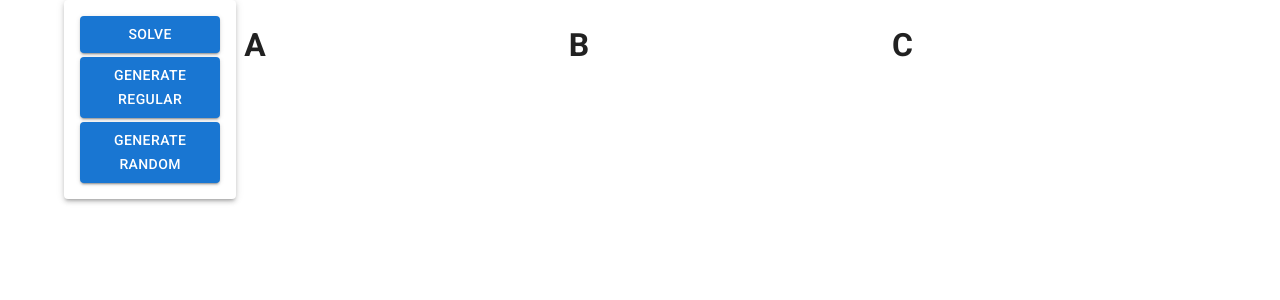
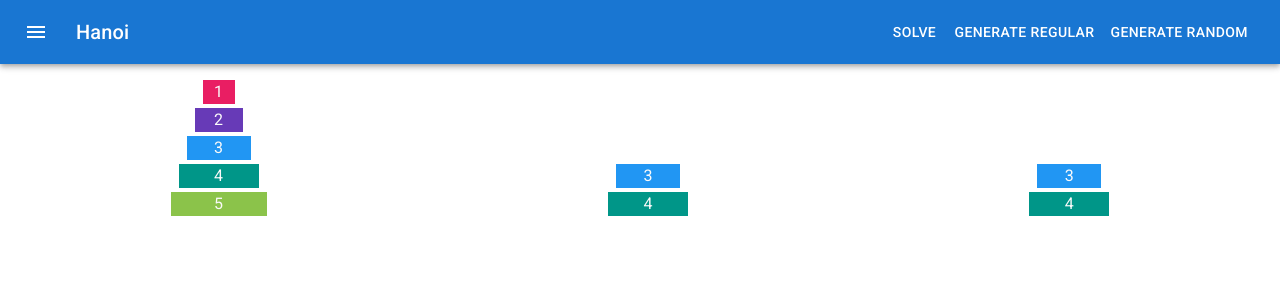
Before and after one commit to levhita/hanoi, a React (Create React App) app in the folder frontend/: page / in a window 1280 px wide. Shown: the top 300 px of the page. Built offline with nearby package versions, Linux system fonts and the light colour scheme.

Commit message:
basic design

```diff
--- a/frontend/package.json
+++ b/frontend/package.json
@@ -6,10 +6,12 @@
     "@emotion/react": "^11.11.1",
     "@emotion/styled": "^11.11.0",
     "@fontsource/roboto": "^5.0.8",
+    "@mui/icons-material": "^5.14.3",
     "@mui/material": "^5.14.4",
     "@testing-library/jest-dom": "^5.17.0",
     "@testing-library/react": "^13.4.0",
     "@testing-library/user-event": "^13.5.0",
+    "import": "^0.0.6",
     "react": "^18.2.0",
     "react-dom": "^18.2.0",
     "react-scripts": "5.0.1",
--- a/frontend/src/App.js
+++ b/frontend/src/App.js
@@ -4,21 +4,15 @@ import '@fontsource/roboto/300.css';
 import '@fontsource/roboto/400.css';
 import '@fontsource/roboto/500.css';
 import '@fontsource/roboto/700.css';
-
-import {Container, Stack} from '@mui/material/';
-import Controls from './components/Controls';
+import Header from './components/Header';
 import Simulation from './components/Simulation';
 
  function App() {
   return (
     <>
     <CssBaseline/>
-    <Container>
-      <Stack direction="row" container spacing={1}>
-        <Controls item xs={3}/>
-        <Simulation item xs={9}/>
-      </Stack>
-    </Container>
+    <Header/>
+    <Simulation item xs={8}/>
     </>
   );
 }
--- a/frontend/src/components/Controls.jsx
+++ b/frontend/src/components/Controls.jsx
@@ -1,14 +1,12 @@
 import React from "react";
-import { Paper, Button, Stack } from "@mui/material/";
+import { Button } from "@mui/material/";
 
 export default function Controls() {
   return (
-    <Paper elevation={3} sx={{ padding: "1em" }}>
-      <Stack spacing={0.5}>
-        <Button variant="contained">Solve</Button>
-        <Button variant="contained">Generate Regular</Button>
-        <Button variant="contained">Generate Random</Button>
-      </Stack>
-    </Paper>
+    <>
+      <Button color="inherit">Solve</Button>
+      <Button color="inherit">Generate Regular</Button>
+      <Button color="inherit">Generate Random</Button>
+    </>
   );
 }
--- /dev/null
+++ b/frontend/src/components/Disk.jsx
@@ -0,0 +1,47 @@
+import React from "react";
+import { Box, Typography } from "@mui/material/";
+import PropTypes from "prop-types";
+import {
+  grey,
+  red,
+  pink,
+  deepPurple,
+  blue,
+  teal,
+  lightGreen,
+  amber,
+  orange,
+} from "@mui/material/colors";
+
+const colors = [
+  red[500],
+  pink[500],
+  deepPurple[500],
+  blue[500],
+  teal[500],
+  lightGreen[500],
+  amber[500],
+  orange[500],
+];
+
+function Disk({ number }) {
+  console.log(number);
+  const color = colors[number % colors.length];
+  return (
+    <Box
+      sx={{
+        backgroundColor: color,
+        width: `${number + 1}em`,
+        height: "1.5em",
+        textAlign: "center",
+      }}
+    >
+      <Typography sx={{ color: grey[50] }}>{number}</Typography>
+    </Box>
+  );
+}
+
+Disk.propTypes = {
+  number: PropTypes.number.isRequired,
+};
+export default Disk;
--- /dev/null
+++ b/frontend/src/components/Header.jsx
@@ -0,0 +1,28 @@
+import React from "react";
+import { Box, AppBar, Toolbar, IconButton, Typography } from "@mui/material/";
+import MenuIcon from "@mui/icons-material/Menu";
+import Controls from "./Controls";
+
+export default function Simulation() {
+  return (
+    <Box sx={{ flexGrow: 1, marginBottom: "1em" }}>
+      <AppBar position="static">
+        <Toolbar>
+          <IconButton
+            size="large"
+            edge="start"
+            color="inherit"
+            aria-label="menu"
+            sx={{ mr: 2 }}
+          >
+            <MenuIcon />
+          </IconButton>
+          <Typography variant="h6" component="div" sx={{ flexGrow: 1 }}>
+            Hanoi
+          </Typography>
+          <Controls />
+        </Toolbar>
+      </AppBar>
+    </Box>
+  );
+}
--- a/frontend/src/components/Simulation.jsx
+++ b/frontend/src/components/Simulation.jsx
@@ -1,23 +1,40 @@
 import React from "react";
-import { Stack, Grid, Box } from "@mui/material/";
+import { Stack, Grid } from "@mui/material/";
+import Disk from "./Disk";
+const game = { a: [1, 2, 3, 4, 5], b: [3, 4], c: [3, 4] };
 
 export default function Simulation() {
   return (
-    <Grid container spacing={5}>
-      <Stack item sx={{ flexGrow: 1 }}>
-        <Box>
-          <h1>A</h1>
-        </Box>
+    <Grid container>
+      <Stack
+        item
+        spacing={0.5}
+        sx={{ flexGrow: 1, justifyContent: "flex-end", alignItems: "center" }}
+        xs={4}
+      >
+        {game.a.map((number) => (
+          <Disk key={number} number={number} />
+        ))}
       </Stack>
-      <Stack item sx={{ flexGrow: 1 }}>
-        <Box>
-          <h1>B</h1>
-        </Box>
+      <Stack
+        item
+        spacing={0.5}
+        sx={{ flexGrow: 1, justifyContent: "flex-end", alignItems: "center" }}
+        xs={4}
+      >
+        {game.b.map((number) => (
+          <Disk key={number} number={number} />
+        ))}
       </Stack>
-      <Stack item sx={{ flexGrow: 1 }}>
-        <Box>
-          <h1>C</h1>
-        </Box>
+      <Stack
+        item
+        spacing={0.5}
+        sx={{ flexGrow: 1, justifyContent: "flex-end", alignItems: "center" }}
+        xs={4}
+      >
+        {game.c.map((number) => (
+          <Disk key={number} number={number} />
+        ))}
       </Stack>
     </Grid>
   );
```
Also changed, not shown: 1 other file (tests, documents, lock files or other folders).
